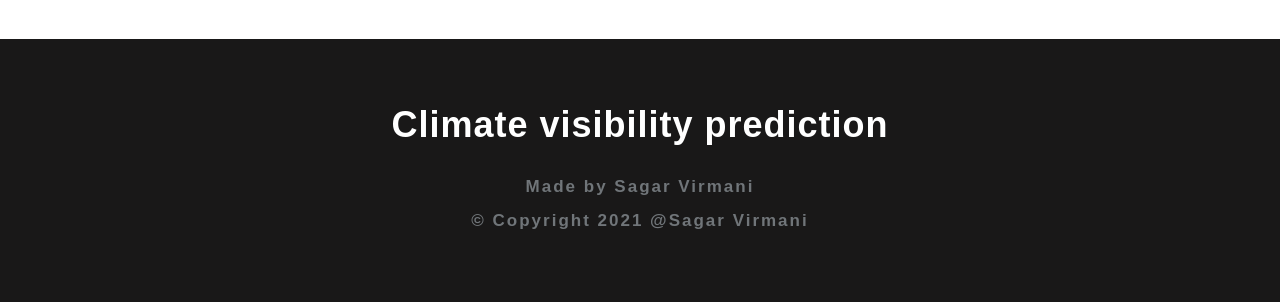
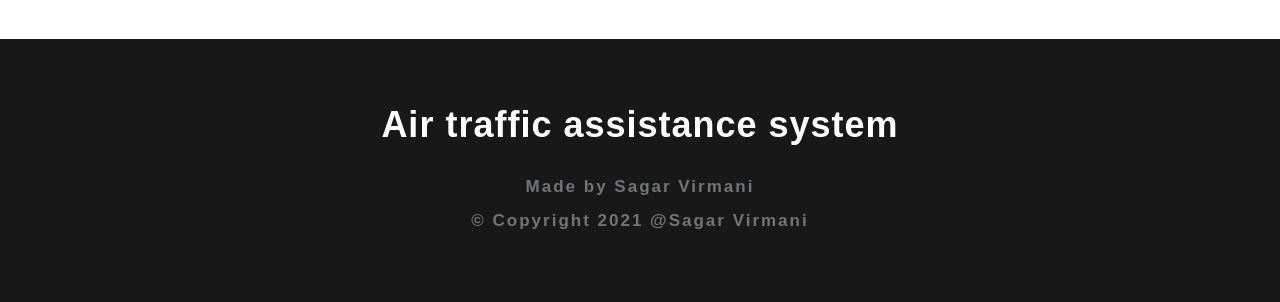
Before and after one commit to sagar61205/Air-traffic-assistance-system, a Flask app: page / in a window 1280 px wide. Shown: the part 1951-2253 px from the top of the page. Run offline with Flask 2, Linux system fonts and the light colour scheme; some libraries are stand-ins or nearby versions; some web fonts are replaced.

Commit message:
Update layout.html

```diff
--- a/templates/layout.html
+++ b/templates/layout.html
@@ -197,7 +197,7 @@ Smartphone Compatible web template, free webdesigns for Nokia, Samsung, LG, Sony
 			<!-- logo -->
 			<h2 class="logo2 text-center">
 				<a href="{{ url_for('home') }}">
-					Climate visibility prediction
+					Air traffic assistance system
 				</a>
 			</h2>
 			<!-- //logo -->
```
